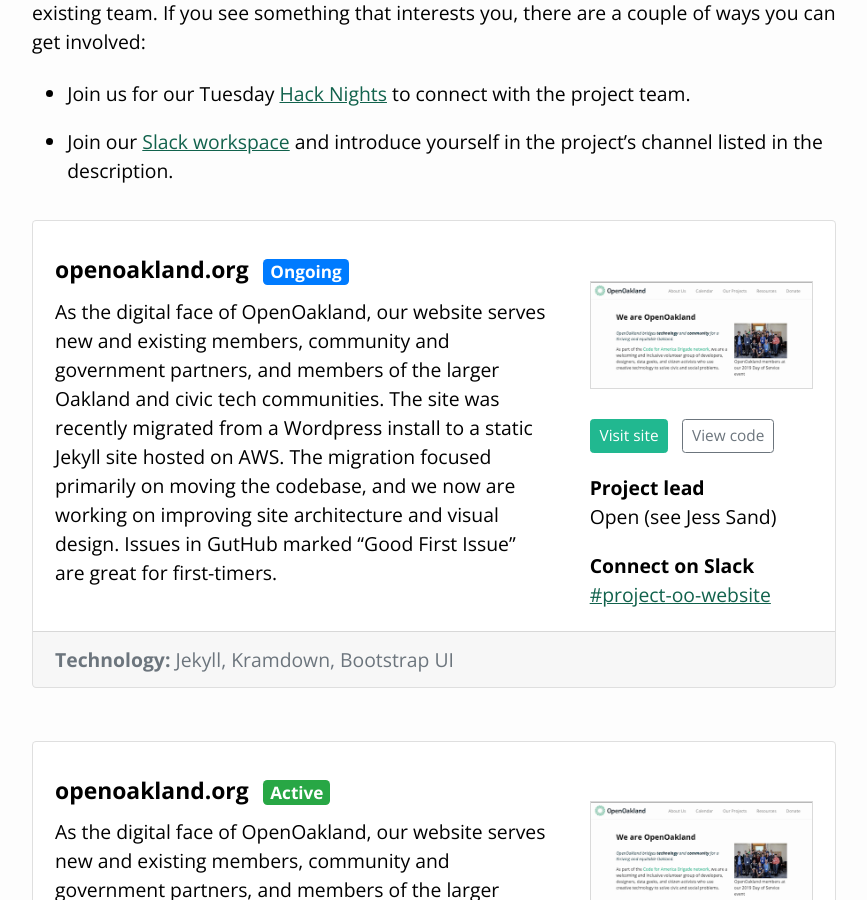
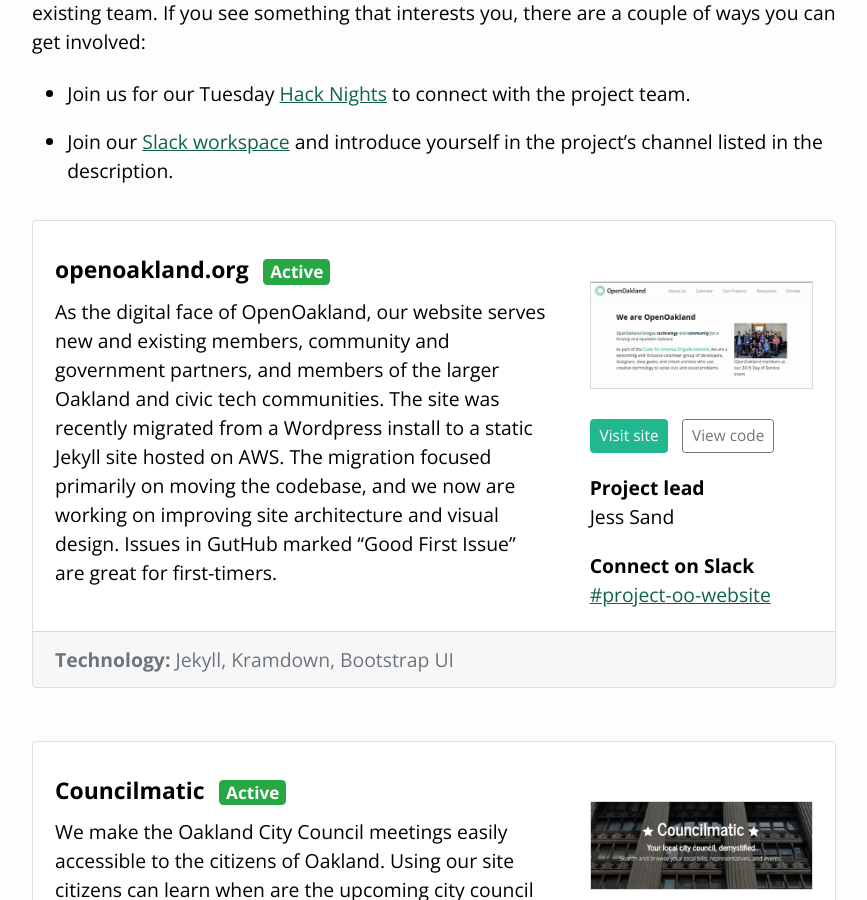
Before and after one commit to openoakland/openoakland.org, a Jekyll site: the page built from src/projects.md, in a window 1280 px wide and 900 px high, scrolled down 447 px. Shown: the whole window, without its empty margins (206-1073 px from the left). Built offline with Jekyll 4.4.1, drawn with Linux system fonts in a browser that asks for light colours.

Commit message:
Corrections to pass tests
- Updated anchor link on project page
(Also removed superfluous "Ongoing" include now that it's been rolled into "Active")

```diff
--- a/src/_data/openoakland_projects.yml
+++ /dev/null
@@ -1,10 +0,0 @@
--
-  name: openoakland.org
-  image: OpenOakland-home.png
-  website: https://openoakland.org
-  repo: https://github.com/openoakland/openoakland.org
-  leader: Open (see Jess Sand)
-  slack_id: CH1U5KJ48
-  slack_channel: project-oo-website
-  description: As the digital face of OpenOakland, our website serves new and existing members, community and government partners, and members of the larger Oakland and civic tech communities. The site was recently migrated from a Wordpress install to a static Jekyll site hosted on AWS. The migration focused primarily on moving the codebase, and we now are working on improving site architecture and visual design. Issues in GutHub marked "Good First Issue" are great for first-timers.
-  tech: Jekyll, Kramdown, Bootstrap UI
--- a/src/projects.md
+++ b/src/projects.md
@@ -13,7 +13,7 @@
 ---
 
 [Projects](#projects)
-[Starting an OpenOakland project](#becoming-an-openoakland-project)
+[Starting an OpenOakland project](#starting-an-openoakland-project)
 [Providing feedback](#providing-feedback)
 
 ---
@@ -27,12 +27,6 @@
 
 <project-filter>
   <div class="project-filter__toolbar"></div>
-  <!-- Ongoing -->
-  {% for project in site.data.openoakland_projects %}
-  {% assign status = 'ongoing' %}
-  {% include project.html %}
-  {% endfor %}
-
   <!-- Active -->
   {% for project in site.data.active_projects %}
   {% assign status = 'active' %}
```
